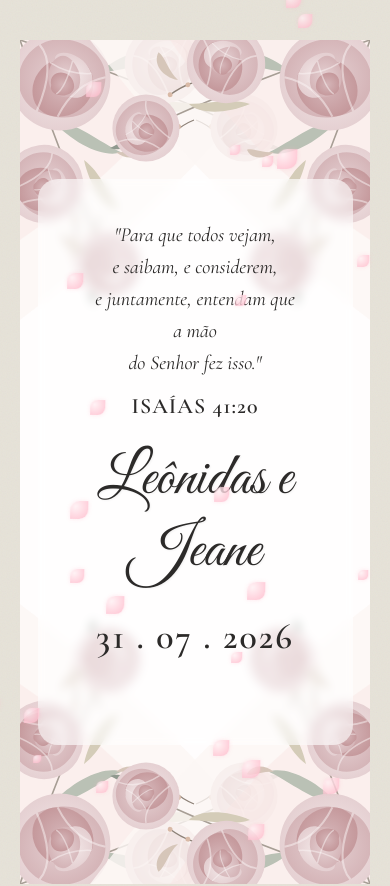
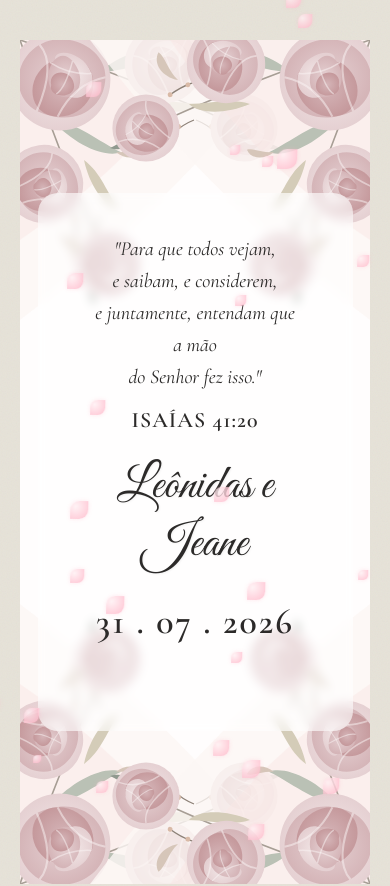
Before and after one commit to billiezinha/convite, a React (Vite) app: page / in a window 390 px wide. Shown: the top 886 px of the page. Built offline with nearby package versions, Linux system fonts and the light colour scheme.

Commit message:
feat: implement responsive layout and petal animation styles in App.css

```diff
--- a/src/App.css
+++ b/src/App.css
@@ -79,7 +79,7 @@
 
 .couple-names {
   font-family: var(--font-cursive);
-  font-size: 5rem;
+  font-size: 4rem;
   color: var(--text-dark);
   line-height: 1.2;
   text-align: center;
@@ -89,7 +89,7 @@
 
 @media (max-width: 450px) {
   .couple-names {
-    font-size: 3rem;
+    font-size: 2.4rem;
   }
   .bible-verse {
     font-size: 1rem;
```
